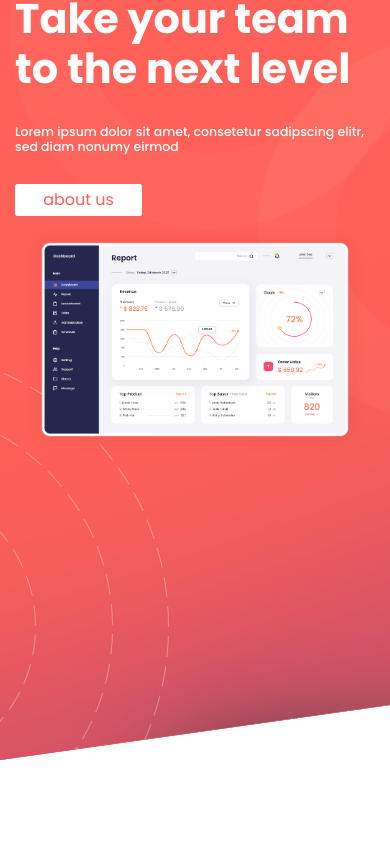
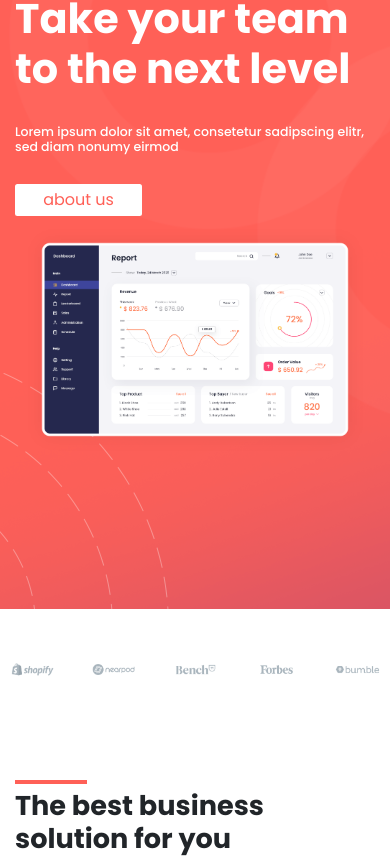
Before and after one commit to FATEMASAYED25/Stevdy-website, a plain HTML site: page index.html in a window 390 px wide. Shown: the part 191-1058 px from the top of the page. Drawn offline with Linux system fonts and the light colour scheme; a web font is replaced by a local one.

Commit message:
second adjustments

```diff
--- a/styles/style.css
+++ b/styles/style.css
@@ -317,9 +317,7 @@ footer {
         top: -11%;
 
     }
-    .special2{
-        margin-top: 0px;
-    }
+
 }
 
 @media (max-width: 500px) {
@@ -337,5 +335,8 @@ footer {
         right: 25%;
 
     }
+    .home-header{
+        height: 800px;
+    }
 
 }
```
